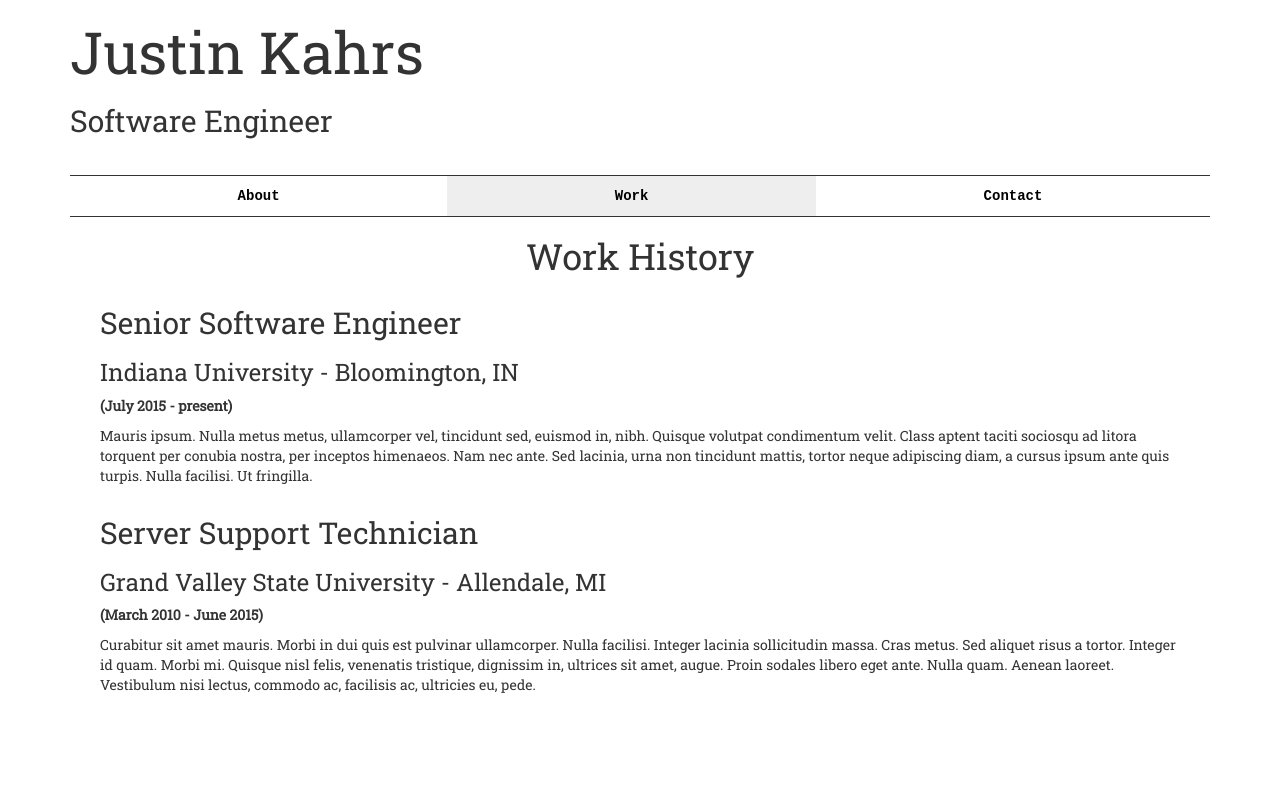
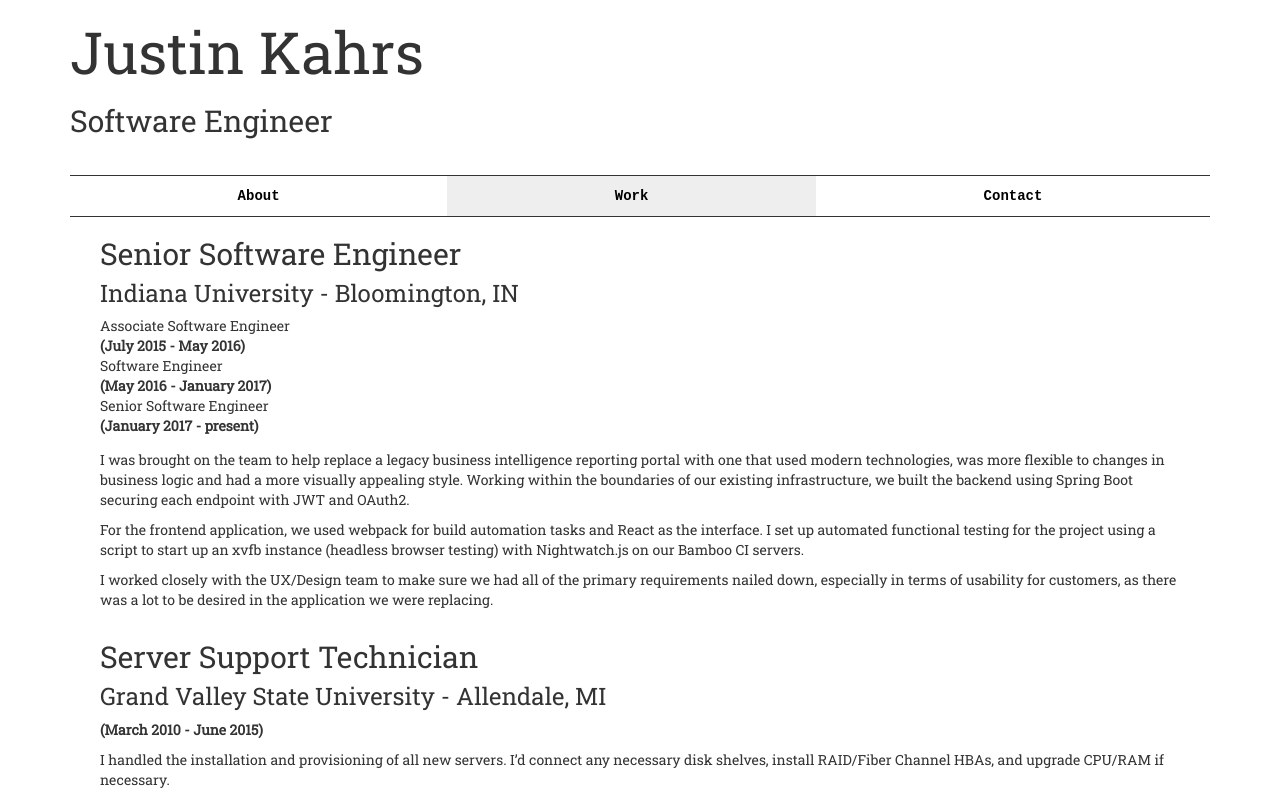
Before and after one commit to justinkahrs/portfolio, a React (Create React App) app: page / in a window 1280 px wide. Both pictures are taken after a click on the button "Work". Shown: the top 800 px of the page. Built offline with nearby package versions, Linux system fonts and the light colour scheme.

Commit message:
flesh out about/work sections

```diff
--- a/src/components/about/About.js
+++ b/src/components/about/About.js
@@ -16,10 +16,6 @@
     width: '256px',
     borderRadius: '50%',
   },
-  profileBody: {
-    width: '60%',
-    justifyContent: 'center',
-  },
 };
 const About = () => (
   <Col lg={12}>
@@ -27,7 +23,7 @@
       <img alt="me in front of a blue background" style={styles.profilePic} src={profilePic} />
     </Col>
     <Col lg={12}>
-      <div style={styles.container}>
+      <div>
         {profileText}
       </div>
     </Col>
--- a/src/components/about/profileText.js
+++ b/src/components/about/profileText.js
@@ -2,17 +2,17 @@
 
 const styles = {
   body: {
-    width: '75%',
+    width: '90%',
   },
 };
 
 export default (
   <div style={styles.body}>
-    <p>I am a full-stack developer with experience primarily in JavaScript (React)
+    <p>I am a full-stack developer with a current focus in JavaScript (React)
     and Java (Spring - Boot/Security/Data). I am experienced in setting up a
     new project from the ground up, and making sure components remain as modular
     and agnostic as possible. I believe in continuous delivery not only as a means
-    to release software as quickly as possible, but also to ensure an active
+    of releasing software as quickly as possible, but also to ensure an active
     relationship with the customer in regards to their needs.
     </p>
     <p>
--- a/src/components/common/navigation/Navigation.js
+++ b/src/components/common/navigation/Navigation.js
@@ -8,8 +8,8 @@
   constructor(props) {
     super(props);
     this.state = {
-      open: false,
-      selected: <div />,
+      open: true,
+      selected: Pages['about'],
     };
     this.handleSelect = this.handleSelect.bind(this);
   }
--- a/src/components/contact/Contact.js
+++ b/src/components/contact/Contact.js
@@ -3,7 +3,10 @@
 
 const styles = {
   center: {
-    textAlign: 'center',
+    display: 'flex',
+    flexDirection: 'column',
+    alignItems: 'center',
+    justifyContent: 'space-around',
   },
 };
 
--- a/src/components/work/Work.js
+++ b/src/components/work/Work.js
@@ -1,6 +1,7 @@
 import React from 'react';
 import { Col } from 'react-bootstrap';
 import Entry from './entry/Entry';
+import PromotionEntry from './entry/PromotionEntry';
 
 const styles = {
   title: {
@@ -9,28 +10,74 @@
 };
 const Work = () => (
   <Col lg={12}>
-    <h1 style={styles.title}>Work History</h1>
-    <Entry
+    <PromotionEntry
+      mainTitle="Senior Software Engineer"
       location="Indiana University - Bloomington, IN"
-      title="Senior Software Engineer"
-      startDate="July 2015"
-      endDate="present"
+      entries={
+      [
+        {
+          title: 'Associate Software Engineer',
+          startDate: 'July 2015',
+          endDate: 'May 2016',
+        },
+        {
+          title: 'Software Engineer',
+          startDate: 'May 2016',
+          endDate: 'January 2017',
+        },
+        {
+          title: 'Senior Software Engineer',
+          startDate: 'January 2017',
+          endDate: 'present',
+        },
+      ]
+      }
     >
-      <p>Mauris ipsum. Nulla metus metus, ullamcorper vel, tincidunt sed, euismod in, nibh. Quisque volutpat condimentum
-        velit. Class aptent taciti sociosqu ad litora torquent per conubia nostra, per inceptos himenaeos. Nam nec ante.
-        Sed lacinia, urna non tincidunt mattis, tortor neque adipiscing diam, a cursus ipsum ante quis turpis. Nulla
-        facilisi. Ut fringilla.  </p>
-    </Entry>
+      <p>
+        I was brought on the team to help replace a legacy business intelligence
+        reporting portal with one that used modern technologies, was more flexible to changes
+        in business logic and had a more visually appealing style. Working within
+        the boundaries of our existing infrastructure, we built the backend using Spring Boot securing
+        each endpoint with JWT and OAuth2.
+      </p>
+      <p>
+        For the frontend application, we used webpack for build automation tasks and React as
+        the interface. I set up automated functional testing for the project using a script to start up an
+        xvfb instance (headless browser testing) with Nightwatch.js on our Bamboo CI servers.
+      </p>
+      <p>
+        I worked closely with the UX/Design team to make sure we had all of the primary requirements
+        nailed down, especially in terms of usability for customers, as there was a lot to be desired in the application
+        we were replacing.
+      </p>
+    </PromotionEntry>
     <Entry
       location="Grand Valley State University - Allendale, MI"
       title="Server Support Technician"
       startDate="March 2010"
       endDate="June 2015"
     >
-      <p>Curabitur sit amet mauris. Morbi in dui quis est pulvinar ullamcorper. Nulla facilisi. Integer lacinia
-        sollicitudin massa. Cras metus. Sed aliquet risus a tortor. Integer id quam. Morbi mi. Quisque nisl felis,
-        venenatis tristique, dignissim in, ultrices sit amet, augue. Proin sodales libero eget ante. Nulla quam. Aenean
-        laoreet. Vestibulum nisi lectus, commodo ac, facilisis ac, ultricies eu, pede. </p>
+      <p>
+        I handled the installation and provisioning of all new servers. I’d connect
+        any necessary disk shelves, install RAID/Fiber Channel HBAs, and upgrade CPU/RAM if necessary.
+      </p>
+      <p>
+        I was responsible for the HP System Insight Manager server, which meant I was entrusted to the well-being
+        of every server in the Data Center. I added all of the HP servers to this system (300+) and expanded the
+         system as the network grew.
+      </p>
+      <p>
+        I was in charge of testing the security of the networks. I used BeyondTrust’s Retina Network Security Scanner,
+        NMAP and other tools. I compiled detailed vulnerability reports and assessed threats starting with the most
+        pertinent (at the time, Heartbleed/Shellshock exploits) while working directly with the system administrator
+        to find the best course of remediation.
+      </p>
+      <p>
+        I had to ensure that the servers in the private secured environment were all compliant with DSS 3.0
+        in order to process credit card information. I also did some PII (Personally Identifying Information)
+        scanning, which looked for personal information such as SSNs on the network shares to reduce risk of
+        sensitive data loss.
+      </p>
     </Entry>
 
   </Col>
--- a/src/components/work/entry/Entry.js
+++ b/src/components/work/entry/Entry.js
@@ -5,12 +5,15 @@
   date: {
     fontWeight: 'bold',
   },
+  location: {
+    marginTop: '0',
+  },
 };
 
 const Entry = props => (
   <Col lg={12}>
     <h2>{props.title}</h2>
-    <h3>{props.location}</h3>
+    <h3 style={styles.location}>{props.location}</h3>
     <p style={styles.date}>({props.startDate} - {props.endDate})</p>
     {props.children}
   </Col>
--- /dev/null
+++ b/src/components/work/entry/PromotionEntry.js
@@ -0,0 +1,29 @@
+import React from 'react';
+import { Col } from 'react-bootstrap';
+
+const styles = {
+  date: {
+    fontWeight: 'bold',
+    display: 'inline',
+  },
+  promotions: {
+    paddingBottom: '1em',
+  },
+  location: {
+    marginTop: '0',
+  },
+};
+
+const PromotionEntry = props => (
+  <Col lg={12}>
+    <h2>{props.mainTitle}</h2>
+    <h3 style={styles.location}>{props.location}</h3>
+    <div style={styles.promotions}>{props.entries.map(entry => (<div key={entry.title}>
+      <div>{entry.title}</div>
+      <div style={styles.date}>({entry.startDate} - {entry.endDate})</div>
+    </div>))}
+    </div>
+    {props.children}
+  </Col>
+);
+export default PromotionEntry;
```
Also changed, not shown: 1 other file (tests, documents, lock files or other folders).
